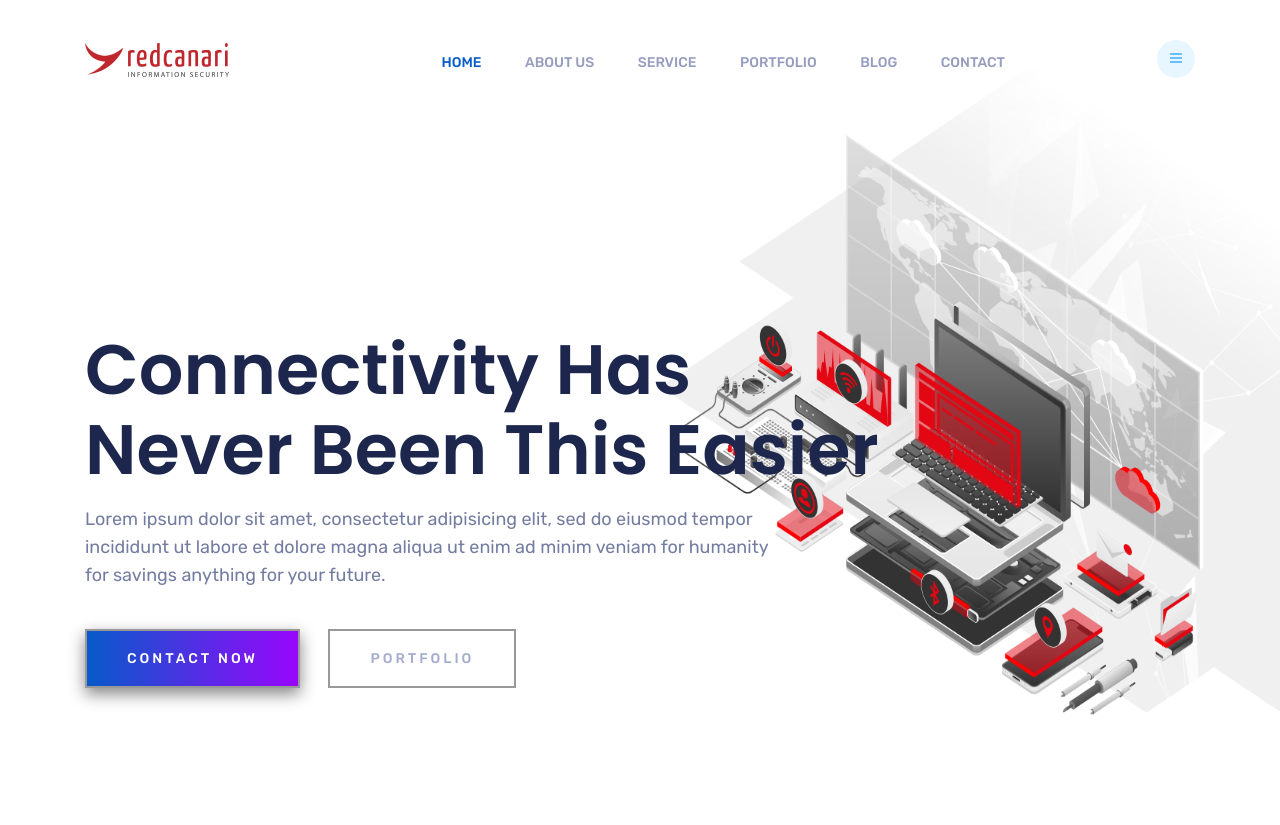
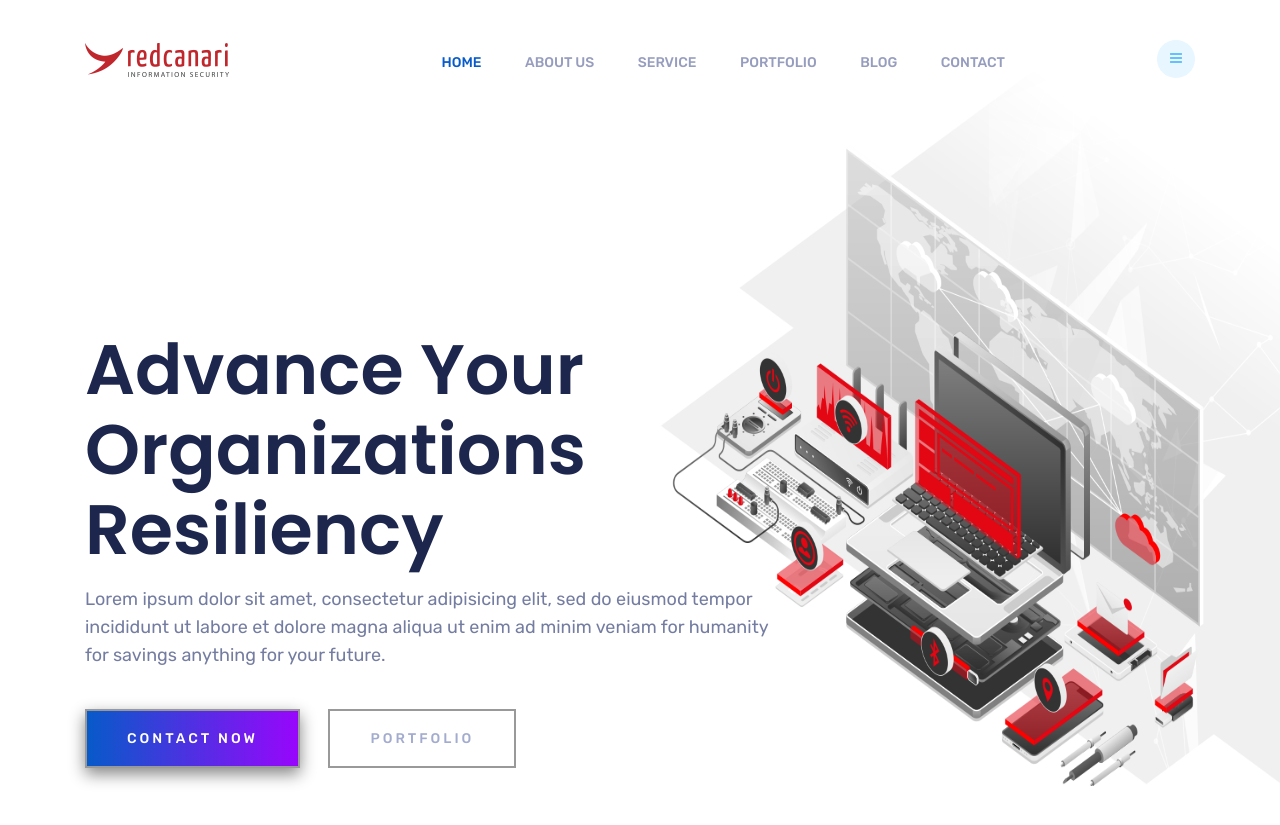
Before and after one commit to AnthonyTawil/redcanari, a Jekyll site: the page built from index.html, in a window 1280 px wide and 900 px high. Shown: the top 825 px of the window. Built offline with Jekyll 4.4.1, drawn with Linux system fonts in a browser that asks for light colours.

Commit message:
Update _config.yml

```diff
--- a/_config.yml
+++ b/_config.yml
@@ -52,7 +52,7 @@ exclude:
 ####################################
 ######  banner Section   ######
 ####################################
-banner_title: 'Connectivity Has <span></span> Never Been This Easier'
+banner_title: 'Advance Your <span></span> Organizations<span></span>Resiliency'
 banner_description: 'Lorem ipsum dolor sit amet, consectetur adipisicing elit, sed do eiusmod tempor incididunt ut labore et dolore magna aliqua ut enim ad minim veniam for humanity for savings anything for your future.'
 banner_image: 'assets/images/banner/1.png'
 banner_btn_one_text: 'Contact Now'
```
